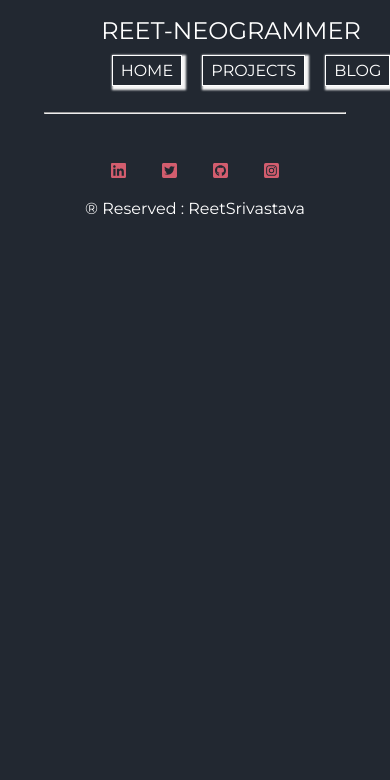
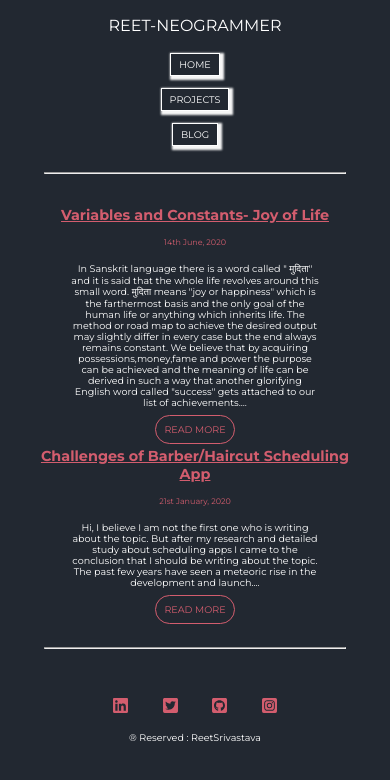
Before and after one commit to reetsrivastava/reetPortfolio2-neoGamp, a plain HTML site: page blogs.html in a window 390 px wide. Drawn offline with Linux system fonts and the light colour scheme.

Commit message:
Added more styling

```diff
--- a/blogs.html
+++ b/blogs.html
@@ -27,6 +27,27 @@
 
     <hr>
 
+    <ol reversed class="add-ons list-non-bullet">
+        <li>
+            <h2 class="blog-heading">Variables and Constants- Joy of Life</h2>
+            <small class="small-about-text">14th June, 2020</small>
+            <p class="blog-desc">In Sanskrit language there is a word called " मुदिता" and it is said that the whole life revolves around this small word.  मुदिता means "joy or happiness" which is the farthermost basis and the only goal of the human life or anything which inherits life. The method or road map to achieve the desired output may slightly differ in every case but the end always remains constant. We believe that by acquiring possessions,money,fame and power the purpose can be achieved and the meaning of life can be derived in such a way that another glorifying English word called "success" gets attached to our list of achievements....</p>
+            <a href="https://from-thedesk.blogspot.com/2020/06/variables-and-constants-joy-of-life.html" class="link-section">READ MORE</a>
+
+        </li>
+
+        <li class="off-white">
+            <h2 class="blog-heading">Challenges of Barber/Haircut Scheduling App</h2>
+            <small class="small-about-text">21st January, 2020</small>
+            <p class="blog-desc">Hi, I believe I am not the first one who is writing about the topic. But after my research and detailed study about scheduling apps I came to the conclusion that I should be writing about the topic. The past few years have seen a meteoric rise in the development and launch....</p>
+            <a href="https://from-thedesk.blogspot.com/2020/01/challenges-and-scope-of-barberhaircut.html" class="link-section">READ MORE</a>
+
+        </li>
+
+    </ol>
+
+    <hr>
+
     <footer class="footer">
         <div class="social-links">
             <a href="https://www.linkedin.com/in/reet-srivastava-76336a19b/" class="footer-link"><img src="images/icons/linkedin-brands.svg" alt=""></a>
--- a/css/styles.css
+++ b/css/styles.css
@@ -58,22 +58,24 @@ nav {
 /* Header */
 
 .hero {
-    margin: 1rem 5rem;
+    margin: 1rem auto;
+    text-align: center;
     display: block;
 }
 
 .hero-img {
-    width: 350px;
-    height: 350px;
+    width: 200px;
+    height: 200px;
     border-radius: 100%;
-    float: left;
-    margin: 1rem 3rem;
+    display: block;
+    margin: 1rem auto;
 }
 
 .about-text {
-    padding: 5rem 3rem 1rem 5rem;
+    padding: 3rem 5rem;
     max-width: 80%;
     font-size: larger;
+    margin: auto;
 }
 
 .about-text .link {
@@ -85,7 +87,7 @@ nav {
 /* Section */
 
 .section {
-    margin: 2rem 10rem;
+    margin: 2rem auto;
     text-align: center;
 }
 
@@ -97,6 +99,7 @@ nav {
 
 .projects {
     width: 40%;
+    min-width: 200px;
     display: inline-block;
     padding: auto 1rem;
     border: 1px solid;
@@ -106,6 +109,7 @@ nav {
 
 .blogs {
     width: 40%;
+    min-width: 200px;
     display: inline-block;
     padding: auto 1rem;
     border: 1px solid;
@@ -143,7 +147,7 @@ nav {
 /* About */
 
 .about {
-    margin: 2rem 10rem;
+    margin: 2rem auto;
     text-align: center;
 }
 
@@ -157,6 +161,8 @@ nav {
     margin:auto;
     font-size: larger;
     margin-bottom: 3rem;
+    width: 70%;
+    min-width: 200px;
 }
 
 .list-tech {
@@ -205,9 +211,10 @@ nav {
 /* Project-page */
 
 .project-div {
-    width: 35%;
+    width: 25%;
+    min-width: 200px;
     display: inline-block;
-    padding: auto 1rem;
+    padding: 0 1rem;
     border: 1px solid;
     height: fit-content;
     margin-left: 1rem;
@@ -216,7 +223,7 @@ nav {
 }
 
 .project-div p{
-    margin-bottom: 3rem;
+    margin-bottom: 2rem;
 }
 
 .project-div .link {
@@ -230,32 +237,59 @@ nav {
     text-decoration: underline;
 }
 
-@media(max-width:900px) {
-    body {
+/* Blogs Page */
+
+.add-ons {
+    margin: 1rem 2rem;
+    text-align: center;
+}
+
+.add-ons h2{
+    text-decoration: underline;
+    color: var(--secondary-color);
+}
+
+.blog-desc{
+    max-width: 80%;
+    margin: 1rem auto;
+}
+
+.add-ons a{
+    padding: 0.5rem;
+}
+
+.add-ons small {
+    color: var(--secondary-color);
+}
+
+@media(max-width:620px) {
+    .navigation, .nav-pills {
         text-align: center;
     }
 
-    .nav-pills {
-       text-align: center;
+    .projects, .blogs {
+        margin: 1rem 0;
     }
 
-    .hero-img {
-        width: 200px;
-        height: 200px;
-        margin: auto;
-        display: block
-    }
-
-    .about-text {
-        display: block;
-        margin: auto;
-    }
-
-    .container {
-        display: block;
-        width: 350px;
-        margin: 1rem auto;
-        overflow-wrap: break-word;
+    .project-div,.container {
+        margin: 1rem 0;
     }
 
 }
+
+@media(max-width:450px) {
+    body {
+        font-size: 0.6rem;
+    }
+    .nav-brand{
+        font-size: 1rem;
+    }
+    .list-item-inline {
+        display: block;
+        margin: 1.5rem;
+        padding: 0;
+    }
+    .list-non-bullet {
+        padding: 0;
+    }
+}
```
Also changed, not shown: index.html (+1 -1 lines), projects.html (+1 -1 lines).
